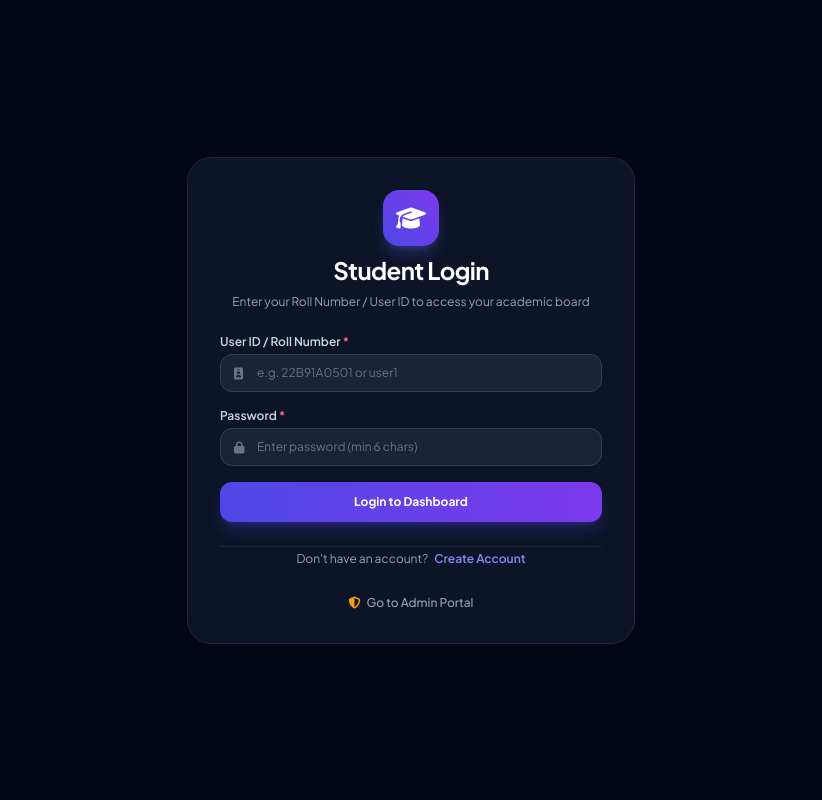
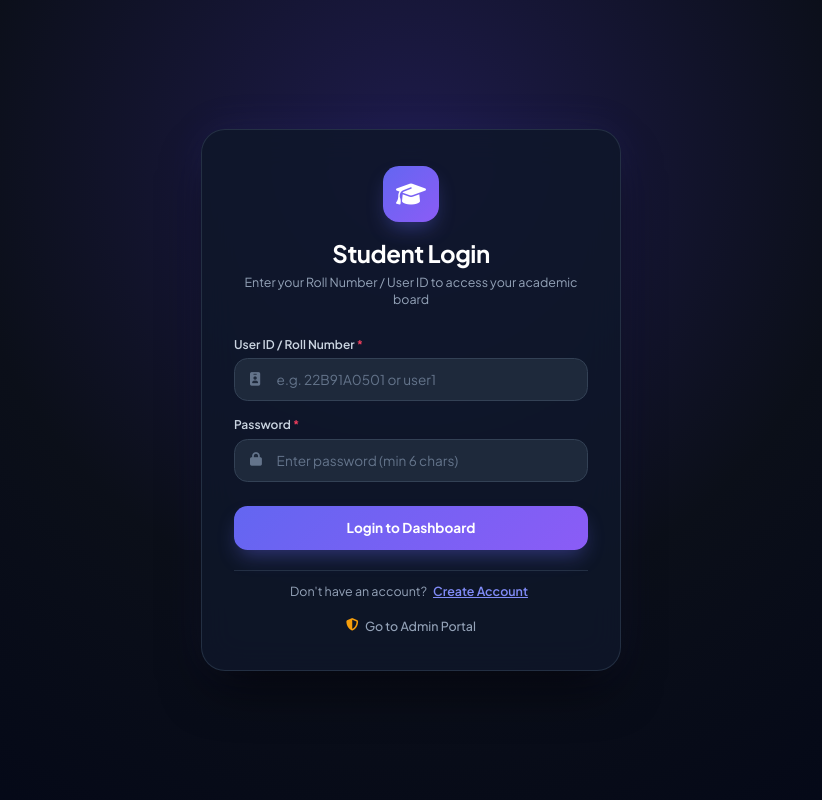
Before and after one commit to Anurag-hue1/campus-ai-agent, a Flask app: page /auth in a window 1280 px wide. Shown: the whole page, without its empty margins (229-1051 px from the left). Run offline with Flask 3, Linux system fonts and the light colour scheme; some libraries are stand-ins or nearby versions.

Commit message:
Replace CDN-dependent classes with self-contained CSS styles

```diff
--- a/templates/auth.html
+++ b/templates/auth.html
@@ -4,102 +4,306 @@
   <meta charset="UTF-8" />
   <meta name="viewport" content="width=device-width, initial-scale=1.0" />
   <title>Campus AI Agent - Login</title>
-
-  <!-- Tailwind CSS CDN -->
-  <script src="https://cdn.tailwindcss.com"></script>
-
-  <!-- FontAwesome Icons -->
   <link rel="stylesheet" href="https://cdnjs.cloudflare.com/ajax/libs/font-awesome/6.5.1/css/all.min.css" />
-
-  <!-- Google Fonts -->
   <link rel="preconnect" href="https://fonts.googleapis.com">
   <link rel="preconnect" href="https://fonts.gstatic.com" crossorigin>
   <link href="https://fonts.googleapis.com/css2?family=Plus+Jakarta+Sans:wght@400;500;600;700;800&display=swap" rel="stylesheet">
 
   <style>
-    /* Direct resilient fallback styles ensuring dark theme and centered layout even if CDN is blocked */
-    * { box-sizing: border-box; }
+    * {
+      box-sizing: border-box;
+      margin: 0;
+      padding: 0;
+      font-family: 'Plus Jakarta Sans', system-ui, -apple-system, sans-serif;
+    }
+
     body {
-      font-family: 'Plus Jakarta Sans', system-ui, -apple-system, BlinkMacSystemFont, sans-serif;
-      background-color: #020617;
+      background: radial-gradient(circle at 50% 20%, #1e1b4b 0%, #0b0f19 50%, #020617 100%);
       color: #f8fafc;
       min-height: 100vh;
-      margin: 0;
       display: flex;
       align-items: center;
       justify-content: center;
-      padding: 1rem;
+      padding: 1.5rem;
+    }
+
+    .auth-card {
+      width: 100%;
+      max-width: 420px;
+      background: rgba(15, 23, 42, 0.85);
+      border: 1px solid rgba(51, 65, 85, 0.6);
+      border-radius: 1.5rem;
+      padding: 2.25rem 2rem;
+      box-shadow: 0 25px 50px -12px rgba(0, 0, 0, 0.7), 0 0 40px rgba(99, 102, 241, 0.1);
+      backdrop-filter: blur(16px);
+      -webkit-backdrop-filter: blur(16px);
+      position: relative;
+    }
+
+    .brand-header {
+      text-align: center;
+      margin-bottom: 1.75rem;
+    }
+
+    .brand-icon-box {
+      width: 3.5rem;
+      height: 3.5rem;
+      margin: 0 auto 1rem;
+      border-radius: 1rem;
+      background: linear-gradient(135deg, #6366f1, #8b5cf6);
+      display: flex;
+      align-items: center;
+      justify-content: center;
+      box-shadow: 0 10px 20px -5px rgba(99, 102, 241, 0.4);
+      transition: all 0.3s ease;
+    }
+
+    .brand-icon-box.admin-mode {
+      background: linear-gradient(135deg, #f59e0b, #ef4444);
+      box-shadow: 0 10px 20px -5px rgba(239, 68, 68, 0.4);
+    }
+
+    .brand-icon-box i {
+      font-size: 1.5rem;
+      color: #ffffff;
+    }
+
+    .brand-title {
+      font-size: 1.5rem;
+      font-weight: 700;
+      color: #ffffff;
+      letter-spacing: -0.02em;
+      margin-bottom: 0.35rem;
+    }
+
+    .brand-subtitle {
+      font-size: 0.78rem;
+      color: #94a3b8;
+      line-height: 1.4;
+    }
+
+    .alert-box {
+      padding: 0.75rem 1rem;
+      border-radius: 0.75rem;
+      font-size: 0.78rem;
+      font-weight: 500;
+      margin-bottom: 1.25rem;
+      display: flex;
+      align-items: center;
+      gap: 0.6rem;
+    }
+
+    .alert-box.hidden {
+      display: none;
+    }
+
+    .alert-error {
+      background: rgba(136, 19, 55, 0.5);
+      border: 1px solid rgba(225, 29, 72, 0.6);
+      color: #fecdd3;
+    }
+
+    .alert-success {
+      background: rgba(6, 78, 59, 0.5);
+      border: 1px solid rgba(16, 185, 129, 0.6);
+      color: #a7f3d0;
+    }
+
+    .form-group {
+      margin-bottom: 1rem;
+    }
+
+    .form-label {
+      display: block;
+      font-size: 0.75rem;
+      font-weight: 600;
+      color: #cbd5e1;
+      margin-bottom: 0.4rem;
+    }
+
+    .input-wrapper {
+      position: relative;
+    }
+
+    .input-icon {
+      position: absolute;
+      left: 1rem;
+      top: 50%;
+      transform: translateY(-50%);
+      color: #64748b;
+      font-size: 0.85rem;
+      pointer-events: none;
+    }
+
+    .form-input {
+      width: 100%;
+      background: #1e293b;
+      border: 1px solid #334155;
+      border-radius: 0.85rem;
+      padding: 0.75rem 1rem 0.75rem 2.6rem;
+      font-size: 0.85rem;
+      color: #ffffff;
+      outline: none;
+      transition: all 0.2s ease;
+    }
+
+    .form-input::placeholder {
+      color: #64748b;
+    }
+
+    .form-input:focus {
+      border-color: #6366f1;
+      box-shadow: 0 0 0 3px rgba(99, 102, 241, 0.2);
+      background: #0f172a;
+    }
+
+    .btn-submit {
+      width: 100%;
+      background: linear-gradient(135deg, #6366f1, #8b5cf6);
+      color: #ffffff;
+      border: none;
+      border-radius: 0.85rem;
+      padding: 0.85rem;
+      font-size: 0.85rem;
+      font-weight: 700;
+      cursor: pointer;
+      box-shadow: 0 10px 20px -5px rgba(99, 102, 241, 0.4);
+      transition: all 0.2s ease;
+      margin-top: 0.5rem;
+    }
+
+    .btn-submit.admin-btn {
+      background: linear-gradient(135deg, #f59e0b, #ef4444);
+      box-shadow: 0 10px 20px -5px rgba(239, 68, 68, 0.4);
+    }
+
+    .btn-submit:hover {
+      opacity: 0.95;
+      transform: translateY(-1px);
+    }
+
+    .btn-submit:disabled {
+      opacity: 0.6;
+      cursor: not-allowed;
+      transform: none;
+    }
+
+    .divider {
+      border-top: 1px solid rgba(51, 65, 85, 0.6);
+      margin: 1.25rem 0 0.75rem;
+    }
+
+    .toggle-text {
+      text-align: center;
+      font-size: 0.78rem;
+      color: #94a3b8;
+    }
+
+    .toggle-btn {
+      background: none;
+      border: none;
+      color: #818cf8;
+      font-size: 0.78rem;
+      font-weight: 600;
+      cursor: pointer;
+      text-decoration: underline;
+      padding: 0 0.25rem;
+    }
+
+    .admin-toggle-wrapper {
+      margin-top: 0.85rem;
+      text-align: center;
+    }
+
+    .admin-toggle-btn {
+      background: none;
+      border: none;
+      color: #94a3b8;
+      font-size: 0.78rem;
+      font-weight: 500;
+      cursor: pointer;
+      display: inline-flex;
+      align-items: center;
+      gap: 0.4rem;
+      transition: color 0.2s ease;
+    }
+
+    .admin-toggle-btn:hover {
+      color: #f59e0b;
+    }
+
+    .admin-toggle-btn i {
+      color: #f59e0b;
+    }
+
+    .hidden {
+      display: none !important;
     }
   </style>
 </head>
-<body class="bg-slate-950 text-slate-100 min-h-screen flex items-center justify-center p-4">
+<body>
 
-  <!-- Authentication Box -->
-  <div class="w-full max-w-md bg-slate-900/90 border border-slate-800 rounded-3xl p-8 shadow-2xl space-y-6 relative overflow-hidden backdrop-blur-xl">
+  <div class="auth-card">
 
-    <!-- Header / Branding -->
-    <div class="text-center space-y-2">
-      <div id="portalIconBg" class="w-14 h-14 mx-auto rounded-2xl bg-gradient-to-tr from-indigo-600 to-violet-600 flex items-center justify-center shadow-lg shadow-indigo-500/30 transition-all duration-300">
-        <i id="portalIcon" class="fa-solid fa-graduation-cap text-white text-2xl"></i>
+    <!-- Branding Header -->
+    <div class="brand-header">
+      <div id="portalIconBg" class="brand-icon-box">
+        <i id="portalIcon" class="fa-solid fa-graduation-cap"></i>
       </div>
-      <h1 id="portalTitle" class="text-2xl font-bold text-white tracking-tight">Student Login</h1>
-      <p id="portalSubtitle" class="text-xs text-slate-400">Enter your Roll Number / User ID to access your academic board</p>
+      <h1 id="portalTitle" class="brand-title">Student Login</h1>
+      <p id="portalSubtitle" class="brand-subtitle">Enter your Roll Number / User ID to access your academic board</p>
     </div>
 
-    <!-- Dynamic Alert Box -->
-    <div id="authAlert" class="hidden p-3 rounded-xl text-xs font-medium border flex items-center gap-2"></div>
+    <!-- Alert Box -->
+    <div id="authAlert" class="alert-box alert-error hidden"></div>
 
     <!-- Auth Form -->
-    <form id="loginForm" onsubmit="handleAuthSubmit(event)" class="space-y-4">
+    <form id="loginForm" onsubmit="handleAuthSubmit(event)">
 
-      <!-- Full Name (Only when creating account) -->
-      <div id="nameFieldGroup" class="hidden space-y-1">
-        <label class="block text-xs font-semibold text-slate-300">Full Name <span class="text-rose-400">*</span></label>
-        <div class="relative">
-          <i class="fa-solid fa-user absolute left-3.5 top-3 text-slate-500 text-xs"></i>
-          <input type="text" id="authFullName" placeholder="e.g. Anurag Verma"
-                 class="w-full bg-slate-800/80 border border-slate-700 rounded-xl pl-9 pr-3.5 py-2.5 text-xs text-white placeholder-slate-500 focus:outline-none focus:border-indigo-500 transition" />
+      <!-- Full Name (Only for Registration) -->
+      <div id="nameFieldGroup" class="form-group hidden">
+        <label class="form-label">Full Name <span style="color: #f43f5e;">*</span></label>
+        <div class="input-wrapper">
+          <i class="fa-solid fa-user input-icon"></i>
+          <input type="text" id="authFullName" class="form-input" placeholder="e.g. Anurag Verma" />
         </div>
       </div>
 
       <!-- User ID / Roll Number -->
-      <div class="space-y-1">
-        <label id="userIdLabel" class="block text-xs font-semibold text-slate-300">User ID / Roll Number <span class="text-rose-400">*</span></label>
-        <div class="relative">
-          <i id="userIdIcon" class="fa-solid fa-id-badge absolute left-3.5 top-3 text-slate-500 text-xs"></i>
-          <input type="text" id="authUserId" required placeholder="e.g. 22B91A0501 or user1" autocomplete="username"
-                 class="w-full bg-slate-800/80 border border-slate-700 rounded-xl pl-9 pr-3.5 py-2.5 text-xs text-white placeholder-slate-500 focus:outline-none focus:border-indigo-500 transition" />
+      <div class="form-group">
+        <label id="userIdLabel" class="form-label">User ID / Roll Number <span style="color: #f43f5e;">*</span></label>
+        <div class="input-wrapper">
+          <i id="userIdIcon" class="fa-solid fa-id-badge input-icon"></i>
+          <input type="text" id="authUserId" class="form-input" required placeholder="e.g. 22B91A0501 or user1" autocomplete="username" />
         </div>
       </div>
 
       <!-- Password -->
-      <div class="space-y-1">
-        <label class="block text-xs font-semibold text-slate-300">Password <span class="text-rose-400">*</span></label>
-        <div class="relative">
-          <i class="fa-solid fa-lock absolute left-3.5 top-3 text-slate-500 text-xs"></i>
-          <input type="password" id="authPassword" required placeholder="Enter password (min 6 chars)" autocomplete="current-password"
-                 class="w-full bg-slate-800/80 border border-slate-700 rounded-xl pl-9 pr-3.5 py-2.5 text-xs text-white placeholder-slate-500 focus:outline-none focus:border-indigo-500 transition" />
+      <div class="form-group">
+        <label class="form-label">Password <span style="color: #f43f5e;">*</span></label>
+        <div class="input-wrapper">
+          <i class="fa-solid fa-lock input-icon"></i>
+          <input type="password" id="authPassword" class="form-input" required placeholder="Enter password (min 6 chars)" autocomplete="current-password" />
         </div>
       </div>
 
       <!-- Submit Button -->
-      <button type="submit" id="authSubmitBtn"
-              class="w-full bg-gradient-to-r from-indigo-600 to-violet-600 hover:from-indigo-500 hover:to-violet-500 text-white text-xs font-bold py-3 rounded-xl transition shadow-lg shadow-indigo-600/30">
+      <button type="submit" id="authSubmitBtn" class="btn-submit">
         Login to Dashboard
       </button>
     </form>
 
-    <!-- Switch Between Login & Create Account -->
-    <div id="studentToggleGroup" class="text-center text-xs text-slate-400 pt-1 border-t border-slate-800/80">
-      <span id="switchPrompt">Don't have an account?</span>
-      <button type="button" onclick="toggleRegisterMode()" id="switchBtn" class="text-indigo-400 font-semibold hover:underline ml-1">Create Account</button>
+    <div id="studentToggleGroup">
+      <div class="divider"></div>
+      <div class="toggle-text">
+        <span id="switchPrompt">Don't have an account?</span>
+        <button type="button" onclick="toggleRegisterMode()" id="switchBtn" class="toggle-btn">Create Account</button>
+      </div>
     </div>
 
-    <!-- Admin Portal Toggle Link -->
-    <div class="text-center pt-1">
-      <button type="button" onclick="toggleAdminMode()" id="adminToggleBtn"
-              class="text-xs text-slate-400 hover:text-amber-400 transition flex items-center justify-center gap-1.5 mx-auto font-medium">
-        <i id="adminToggleIcon" class="fa-solid fa-shield-halved text-amber-500"></i>
+    <div class="admin-toggle-wrapper">
+      <button type="button" onclick="toggleAdminMode()" id="adminToggleBtn" class="admin-toggle-btn">
+        <i id="adminToggleIcon" class="fa-solid fa-shield-halved"></i>
         <span id="adminToggleText">Go to Admin Portal</span>
       </button>
     </div>
@@ -112,13 +316,13 @@
 
     function showAlert(msg, isError = true) {
       const alert = document.getElementById('authAlert');
-      alert.classList.remove('hidden', 'bg-rose-950/60', 'border-rose-800', 'text-rose-300', 'bg-emerald-950/60', 'border-emerald-800', 'text-emerald-300');
+      alert.classList.remove('hidden', 'alert-error', 'alert-success');
       if (isError) {
-        alert.classList.add('bg-rose-950/60', 'border-rose-800', 'text-rose-300');
-        alert.innerHTML = `<i class="fa-solid fa-circle-exclamation text-rose-400"></i><span>${msg}</span>`;
+        alert.classList.add('alert-error');
+        alert.innerHTML = `<i class="fa-solid fa-circle-exclamation"></i><span>${msg}</span>`;
       } else {
-        alert.classList.add('bg-emerald-950/60', 'border-emerald-800', 'text-emerald-300');
-        alert.innerHTML = `<i class="fa-solid fa-circle-check text-emerald-400"></i><span>${msg}</span>`;
+        alert.classList.add('alert-success');
+        alert.innerHTML = `<i class="fa-solid fa-circle-check"></i><span>${msg}</span>`;
       }
     }
 
@@ -136,7 +340,7 @@
       if (isRegisterMode) {
         nameGroup.classList.remove('hidden');
         title.innerText = 'Create Account';
-        subtitle.innerText = 'Choose a User ID / Roll Number and Password to register';
+        subtitle.innerText = 'Register your Roll Number / User ID and Password';
         submitBtn.innerText = 'Create Account';
         switchPrompt.innerText = 'Already have an account?';
         switchBtn.innerText = 'Login';
@@ -154,7 +358,6 @@
       isAdminMode = !isAdminMode;
       document.getElementById('authAlert').classList.add('hidden');
 
-      // Clear fields
       document.getElementById('authUserId').value = '';
       document.getElementById('authPassword').value = '';
       document.getElementById('authFullName').value = '';
@@ -177,35 +380,37 @@
         nameGroup.classList.add('hidden');
         studentToggle.classList.add('hidden');
 
-        iconBg.className = 'w-14 h-14 mx-auto rounded-2xl bg-gradient-to-tr from-amber-600 to-rose-600 flex items-center justify-center shadow-lg shadow-amber-500/30 transition-all duration-300';
-        icon.className = 'fa-solid fa-shield-halved text-white text-2xl';
+        iconBg.classList.add('admin-mode');
+        icon.className = 'fa-solid fa-shield-halved';
         title.innerText = 'Admin Portal';
         subtitle.innerText = 'Restricted Administrator Control Access';
-        submitBtn.className = 'w-full bg-gradient-to-r from-amber-600 to-rose-600 hover:from-amber-500 hover:to-rose-500 text-white text-xs font-bold py-3 rounded-xl transition shadow-lg shadow-amber-600/30';
+        submitBtn.classList.add('admin-btn');
         submitBtn.innerText = 'Authenticate as Administrator';
 
-        userIdLabel.innerHTML = 'Admin User ID <span class="text-rose-400">*</span>';
-        userIdIcon.className = 'fa-solid fa-user-shield absolute left-3.5 top-3 text-slate-500 text-xs';
+        userIdLabel.innerHTML = 'Admin User ID <span style="color: #f43f5e;">*</span>';
+        userIdIcon.className = 'fa-solid fa-user-shield input-icon';
         userInput.placeholder = 'Enter Admin ID (default: admin)';
 
         adminToggleText.innerText = 'Switch to Student Login';
-        adminToggleIcon.className = 'fa-solid fa-graduation-cap text-indigo-400';
+        adminToggleIcon.className = 'fa-solid fa-graduation-cap';
+        adminToggleIcon.style.color = '#818cf8';
       } else {
         studentToggle.classList.remove('hidden');
 
-        iconBg.className = 'w-14 h-14 mx-auto rounded-2xl bg-gradient-to-tr from-indigo-600 to-violet-600 flex items-center justify-center shadow-lg shadow-indigo-500/30 transition-all duration-300';
-        icon.className = 'fa-solid fa-graduation-cap text-white text-2xl';
+        iconBg.classList.remove('admin-mode');
+        icon.className = 'fa-solid fa-graduation-cap';
         title.innerText = 'Student Login';
         subtitle.innerText = 'Enter your Roll Number / User ID to access your academic board';
-        submitBtn.className = 'w-full bg-gradient-to-r from-indigo-600 to-violet-600 hover:from-indigo-500 hover:to-violet-500 text-white text-xs font-bold py-3 rounded-xl transition shadow-lg shadow-indigo-600/30';
+        submitBtn.classList.remove('admin-btn');
         submitBtn.innerText = 'Login to Dashboard';
 
-        userIdLabel.innerHTML = 'User ID / Roll Number <span class="text-rose-400">*</span>';
-        userIdIcon.className = 'fa-solid fa-id-badge absolute left-3.5 top-3 text-slate-500 text-xs';
+        userIdLabel.innerHTML = 'User ID / Roll Number <span style="color: #f43f5e;">*</span>';
+        userIdIcon.className = 'fa-solid fa-id-badge input-icon';
         userInput.placeholder = 'e.g. 22B91A0501 or user1';
 
         adminToggleText.innerText = 'Go to Admin Portal';
-        adminToggleIcon.className = 'fa-solid fa-shield-halved text-amber-500';
+        adminToggleIcon.className = 'fa-solid fa-shield-halved';
+        adminToggleIcon.style.color = '#f59e0b';
       }
     }
 
```
